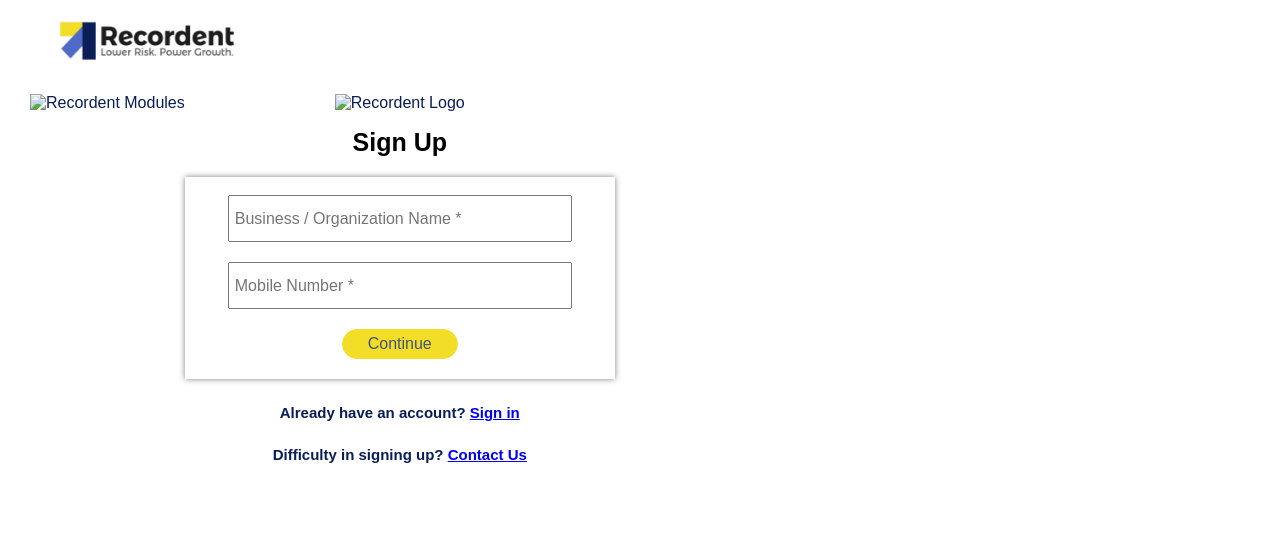
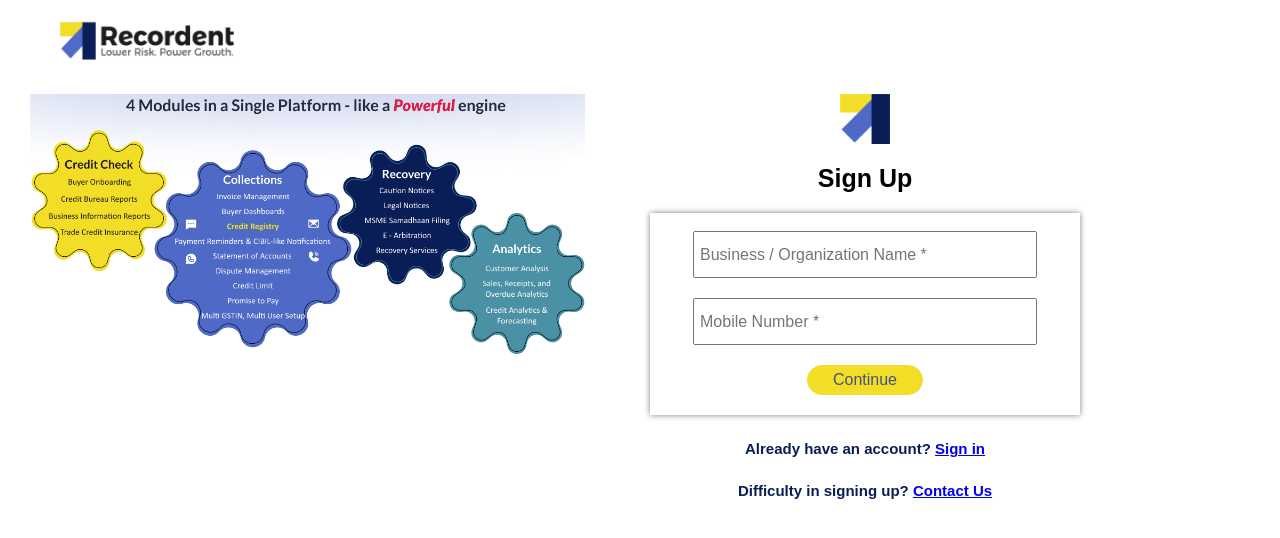
Before and after one commit to supreetho4/recordent-test-website, a plain HTML site: page signup/signup.html in a window 1280 px wide. Drawn offline with Linux system fonts and the light colour scheme.

Commit message:
Update signup.html

```diff
--- a/signup/signup.html
+++ b/signup/signup.html
@@ -16,10 +16,10 @@
         <section class="mid">
             <div class="mid-section">
                 <div>
-                    <img src="images/four-modules-single-platform-recordent.png" alt="Recordent Modules" class="module">
+                    <img src="../images/four-modules-single-platform-recordent.png" alt="Recordent Modules" class="module">
                 </div>
                 <div class="signup-section">
-                    <img src="images/recordernt_signup_logo_small.png" alt="Recordent Logo" class="signup-logo">
+                    <img src="../images/recordernt_signup_logo_small.png" alt="Recordent Logo" class="signup-logo">
                     <h1 class="signup-text">Sign Up</h1>
                     <div class="inside-border">
                         <form action="/signup" method="post" class="signup-form1">
```
